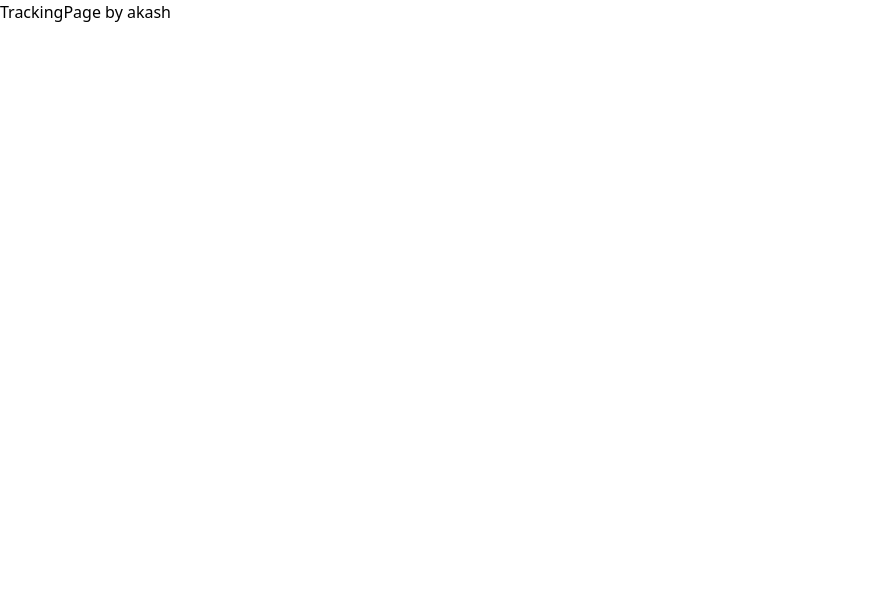
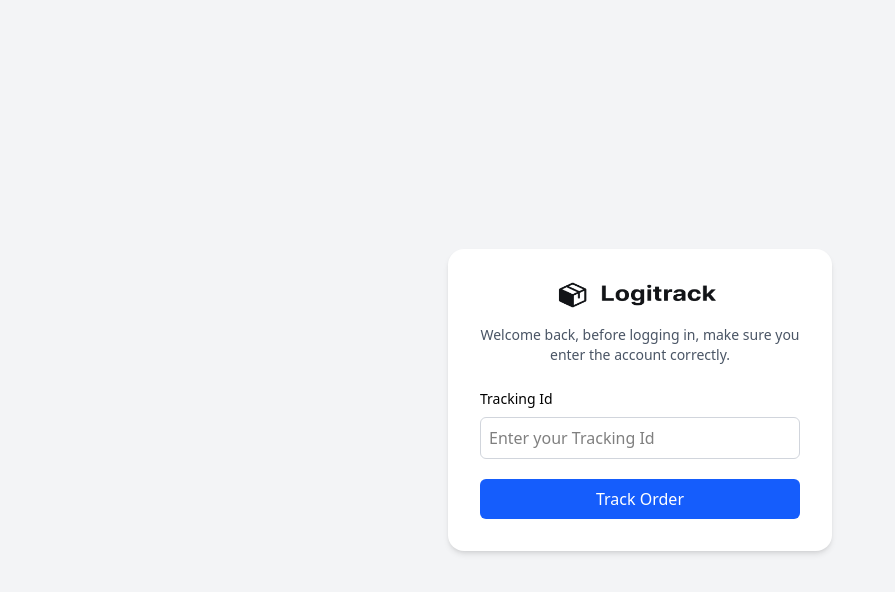
Before and after one commit to gurug15/logitrack-fe, a React (Vite) app: page / in a window 1280 px wide. Shown: the top 592 px of the page, without its empty margins (0-895 px from the left). Built offline with nearby package versions, Linux system fonts and the light colour scheme.

Commit message:
Implementation of Tracking page

```diff
--- a/src/pages/TrackingPage.jsx
+++ b/src/pages/TrackingPage.jsx
@@ -1,9 +1,99 @@
-import React from 'react'
+import React, { useState } from 'react';
+import Input from '../components/ui/Input';
+import logosvg from '../assets/tracking/logo.png';
+const useTracking = () => {
+    const [trackingId, setTrackingId] = useState('');
+    const [isLoading, setIsLoading] = useState(false);
+    const [error, setError] = useState(null);
+
+    const handleChange = (e) => {
+        setTrackingId(e.target.value);
+        if (error) setError(null);
+    };
+
+    const handleTrackOrder = async (e) => {
+        e.preventDefault();
+        setError(null);
+        setIsLoading(true);
+
+        console.log('Tracking ID submitted:', trackingId);
+        try {
+            await new Promise(resolve => setTimeout(resolve, 1500));
+            if (trackingId.length < 5) {
+                setError("Invalid Tracking ID. Please try again.");
+            } else {
+                console.log("Order tracked successfully (simulated)!");
+            }
+        } catch (err) {
+            setError("Failed to track order. Please try again later.");
+            console.error("Tracking error:", err);
+        } finally {
+            setIsLoading(false);
+        }
+    };
+
+    return {
+        trackingId,
+        isLoading,
+        error,
+        handleChange,
+        handleTrackOrder
+    };
+};
 
 const TrackingPage = () => {
-  return (
-    <div>TrackingPage by akash</div>
-  )
+    const {
+        trackingId,
+        isLoading,
+        error,
+        handleChange,
+        handleTrackOrder
+    } = useTracking();
+
+    return (
+        <div className='flex items-center justify-center min-h-screen bg-gray-100'>
+            <div className='bg-white p-8 shadow-md w-96 rounded-2xl'>
+                <div className="flex justify-center items-center mb-4">
+                   <img src={logosvg} alt="Placeholder" className='w-40 h-7 mr-2' />
+                </div>
+
+                <p className="text-sm text-gray-600 text-center mb-6">
+                    Welcome back, before logging in, make sure you enter the account correctly.
+                </p>
+
+                <form onSubmit={handleTrackOrder}>
+                    {error && (
+                        <div className="bg-red-100 border border-red-400 text-red-700 px-4 py-3 rounded mb-4 text-sm">
+                            {error}
+                        </div>
+                    )}
+
+                    <Input
+                        onChange={handleChange}
+                        placeholder="Enter your Tracking Id"
+                        type="text"
+                        name="trackingId"
+                        value={trackingId}
+                        label="Tracking Id"
+                        error={null}
+                        disabled={isLoading}
+                    />
+
+                    <button
+                        className={`mt-5 w-full text-white p-2 rounded-md transition-colors ${
+                            isLoading
+                                ? 'bg-gray-400 cursor-not-allowed'
+                                : 'bg-blue-600 hover:bg-blue-700'
+                        }`}
+                        type='submit'
+                        disabled={isLoading}
+                    >
+                        {isLoading ? 'Tracking...' : 'Track Order'}
+                    </button>
+                </form>
+            </div>
+        </div>
+    );
 }
 
-export default TrackingPage
+export default TrackingPage;
```
Also changed, not shown: src/assets/tracking/logo.png (added).
